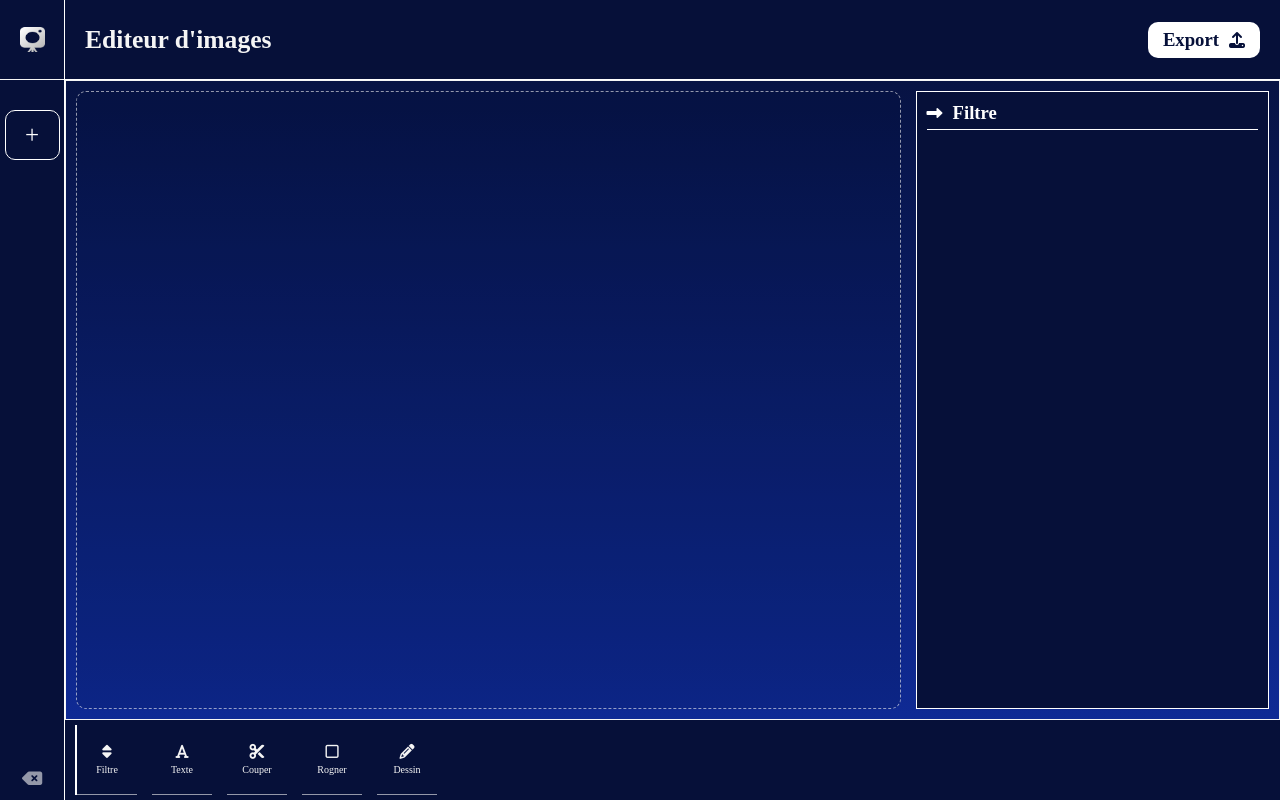
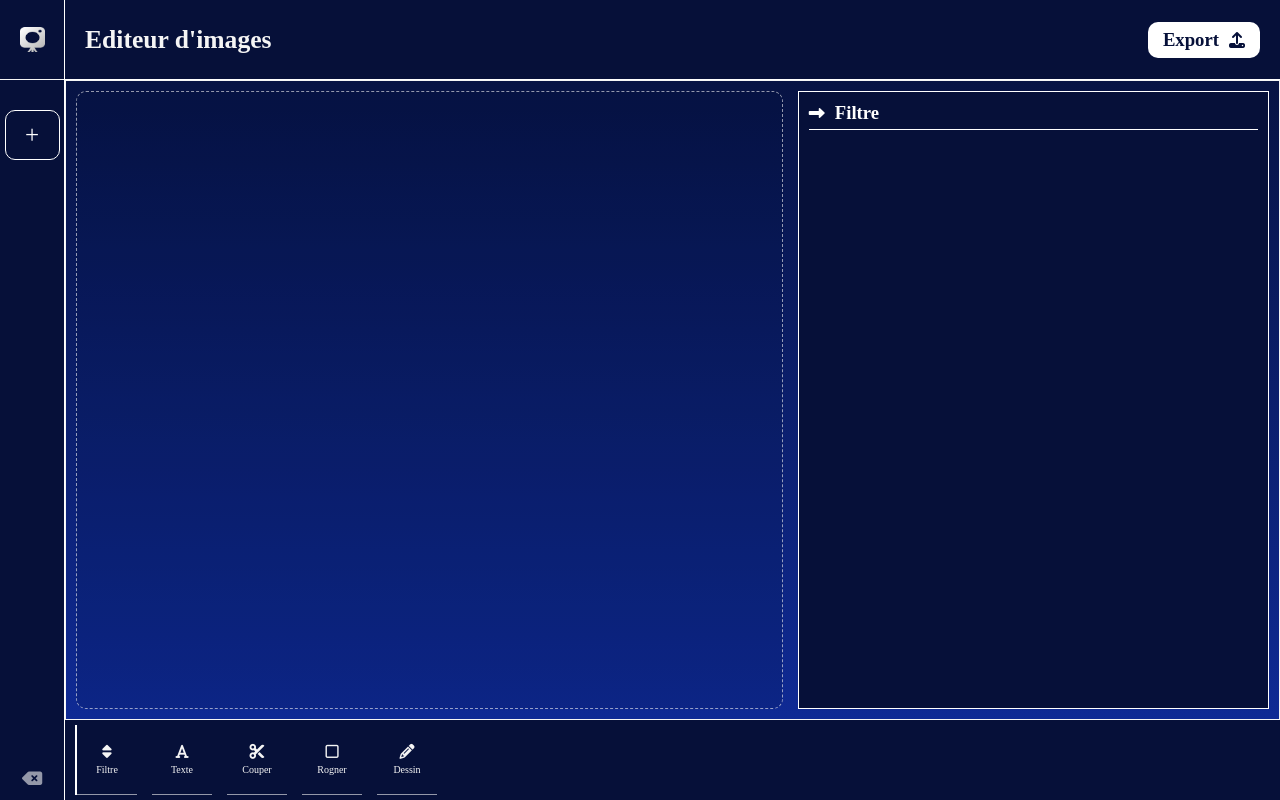
Before and after one commit to bakeli-OpenSource/editeur-multimedia, a plain HTML site: page page editeur/editeur.html in a window 1280 px wide. Drawn offline with Linux system fonts and the light colour scheme.

Commit message:
reduction de la largeur du canvas

```diff
--- a/page editeur/editeur.css
+++ b/page editeur/editeur.css
@@ -148,7 +148,7 @@ body{
 }
 
 .edition-page .part-changement{
-    width: 70%;
+    width: 60%;
     border: 1px dashed rgba(245, 245, 245, 0.598);
     padding: 10px 15px;
     background-color: #06103928;
@@ -163,8 +163,9 @@ body{
 }
 .part-changement #canvas{
     position: relative;
-    width: 100% !important;
-    height: 90% !important;
+    width: 90% !important;
+    margin: auto;
+    height: 100% !important;
     object-fit: cover;
     padding: 10px;
     background-color: rgba(245, 245, 245, 0.4);
@@ -191,7 +192,7 @@ body{
 .edition-part .modif-part{
     background-color: #061039;
     z-index: 100;
-    width: 30%;
+    width: 40%;
     padding: 10px;
     border: 1px solid white;
 }
```
